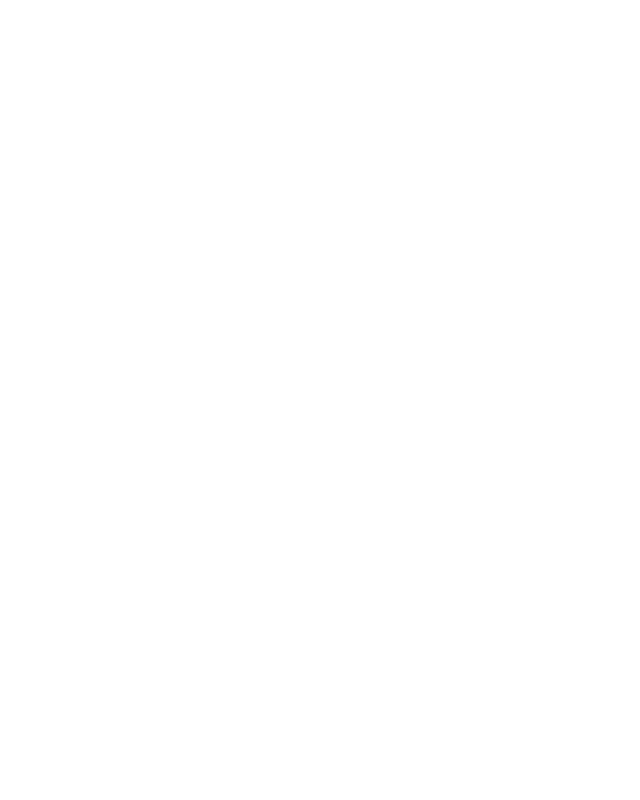
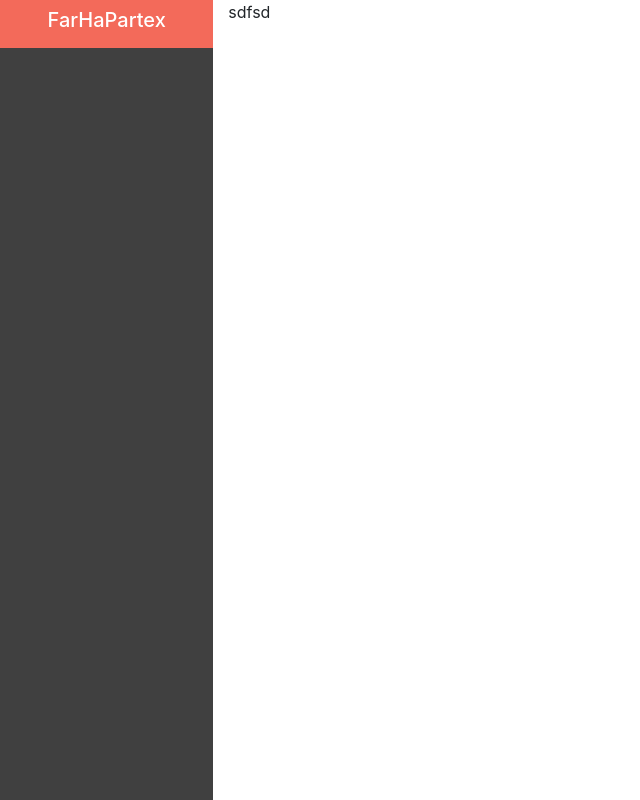
Before and after one commit to farhapartex/hr-frontend, a Vue app: page /dashboard in a window 1280 px wide. Shown: the whole page, without its empty margins (0-640 px from the left). Built offline with nearby package versions, Linux system fonts and the light colour scheme.

Commit message:
sidebar created

```diff
--- /dev/null
+++ b/src/components/Sidebar.vue
@@ -0,0 +1,18 @@
+<template>
+  <div class="col-md-2 col-lg-2 col-sm-2 px-0 sidebar position-fixed h-100" id="sticky-sidebar">
+    <div class="company-header-logo w-100 pt-2 pb-2">
+      <h5 class="text-center sidebar-header-text">FarHaPartex</h5>
+    </div>
+  </div>
+</template>
+
+<script lang="ts">
+import { Component, Prop, Vue } from "vue-property-decorator";
+import HelloWorld from "@/components/HelloWorld.vue";
+
+@Component({
+  name: "Sidebar",
+  components: {}
+})
+export default class Sidebar extends Vue {}
+</script>
--- a/src/router.ts
+++ b/src/router.ts
@@ -15,6 +15,11 @@
         name: 'auth',
         component: () => import('./views/Auth.vue'),
     },
+    {
+        path: '/dashboard',
+        name: 'dashboard',
+        component: () => import('./views/Dashboard.vue'),
+    },
 ];
 
 const router = new VueRouter({
--- /dev/null
+++ b/src/views/Dashboard.vue
@@ -0,0 +1,39 @@
+<template>
+  <div class="dashboard h-100">
+    <div class="container-fluid h-100">
+      <div class="row h-100">
+        <Sidebar></Sidebar>
+        <div class="col-md-10 col-lg-10 col-sm-10 offset-2 h-100" id="main">sdfsd</div>
+      </div>
+    </div>
+  </div>
+</template>
+
+<script lang="ts">
+import { Component, Prop, Vue } from "vue-property-decorator";
+import Sidebar from "@/components/Sidebar.vue";
+
+@Component({
+  name: "Dashboard",
+  components: { Sidebar }
+})
+export default class Dashboard extends Vue {}
+</script>
+
+
+<style>
+.sidebar {
+  background: #404040;
+}
+#main {
+}
+
+.company-header-logo {
+  background: #f36a5a;
+  overflow: hidden;
+}
+
+.company-header-logo .sidebar-header-text {
+  color: #ffffff;
+}
+</style>
```
Also changed, not shown: src/components/TopHeader.vue (added).
